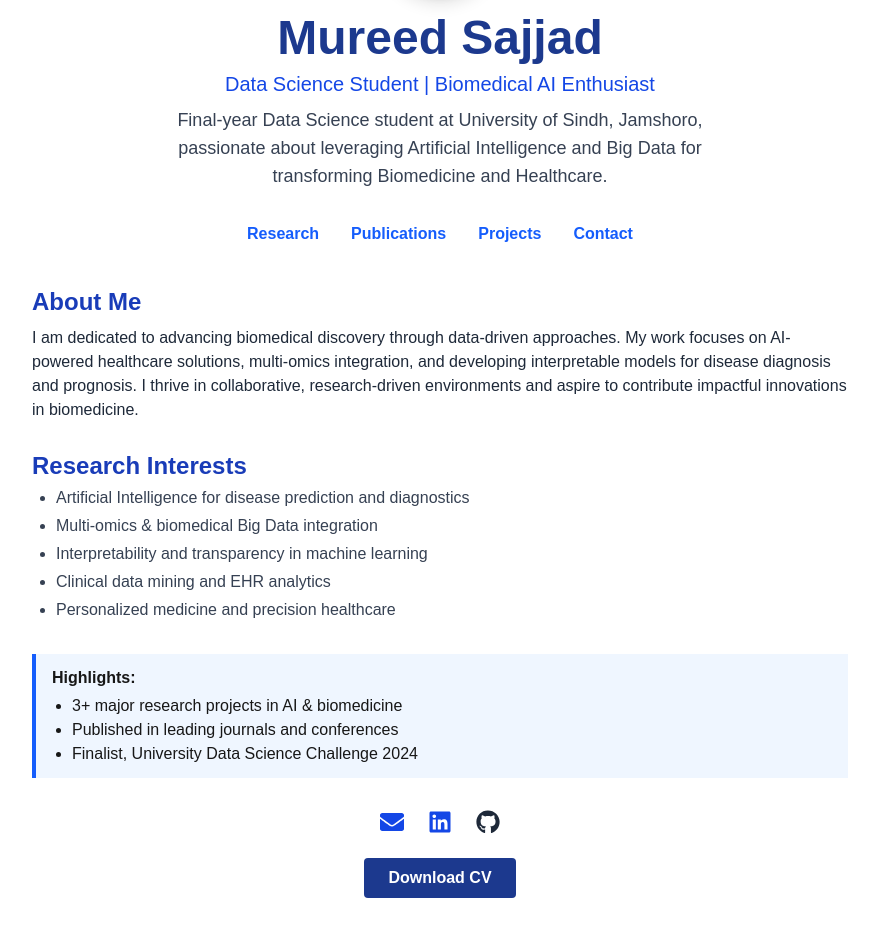
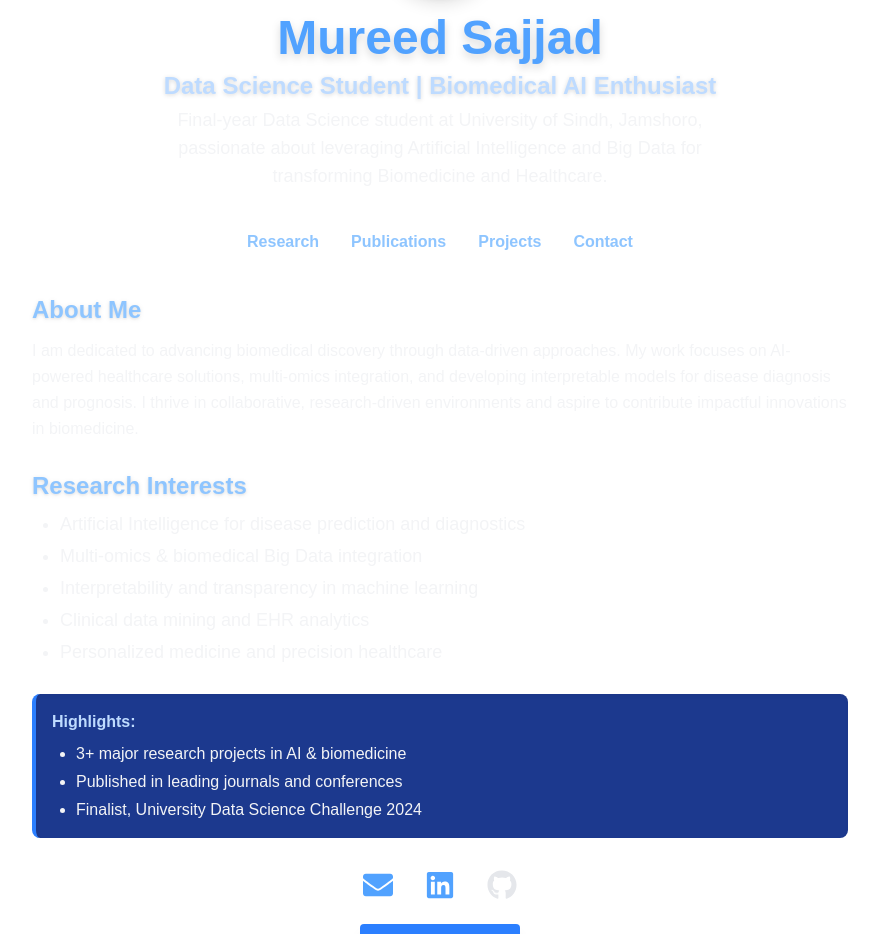
Before and after one commit to MureedSajjad/sajjad-biomedai, a Next.js app: page / in a window 1280 px wide. Shown: the part 258-1192 px from the top of the page, without its empty margins (200-1079 px from the left). Built offline with nearby package versions, Linux system fonts and the light colour scheme.

Commit message:
Update homepage with improved dark theme styling

```diff
--- a/app/page.tsx
+++ b/app/page.tsx
@@ -2,45 +2,47 @@ import { FaLinkedin, FaGithub, FaEnvelope } from "react-icons/fa";
 
 export default function Home() {
   return (
-    <section className="max-w-4xl mx-auto py-12 px-4">
+    <section className="max-w-4xl mx-auto py-12 px-4 text-white">
       {/* HERO SECTION */}
-      <div className="text-center mb-8">
-        <img
-          src="/profile.jpg"
-          alt="Mureed Sajjad"
-          className="w-32 h-32 rounded-full mx-auto shadow-lg mb-4"
-        />
-        <h1 className="text-5xl font-bold text-blue-900 mb-2">Mureed Sajjad</h1>
-        <p className="text-xl text-blue-700 mb-2">
-          Data Science Student | Biomedical AI Enthusiast
-        </p>
-        <p className="text-lg text-gray-700 max-w-xl mx-auto">
+      <div className="text-center mb-10">
+        <div className="flex justify-center">
+          <img
+            src="/profile.jpg"
+            alt="Mureed Sajjad"
+            className="w-32 h-32 rounded-full mx-auto shadow-lg mb-4 border-4 border-blue-700 bg-white object-cover"
+            style={{ objectPosition: "top" }}
+          />
+        </div>
+        <h1 className="text-5xl font-bold text-blue-400 mb-2 drop-shadow-lg">Mureed Sajjad</h1>
+        <p className="text-2xl font-semibold text-blue-200 mb-1 drop-shadow-sm">Data Science Student | Biomedical AI Enthusiast</p>
+        <p className="text-lg text-gray-100 max-w-xl mx-auto mb-4">
           Final-year Data Science student at University of Sindh, Jamshoro, passionate about leveraging Artificial Intelligence and Big Data for transforming Biomedicine and Healthcare.
         </p>
       </div>
 
-      {/* QUICK LINKS/NAVIGATION */}
+      {/* QUICK LINKS / NAVIGATION */}
       <div className="flex justify-center gap-8 mb-10">
-        <a href="/research" className="font-semibold text-blue-600 hover:underline">Research</a>
-        <a href="/publications" className="font-semibold text-blue-600 hover:underline">Publications</a>
-        <a href="/projects" className="font-semibold text-blue-600 hover:underline">Projects</a>
-        <a href="/contact" className="font-semibold text-blue-600 hover:underline">Contact</a>
+        <a href="/research" className="font-semibold text-blue-300 hover:underline hover:text-blue-500 transition">Research</a>
+        <a href="/publications" className="font-semibold text-blue-300 hover:underline hover:text-blue-500 transition">Publications</a>
+        <a href="/projects" className="font-semibold text-blue-300 hover:underline hover:text-blue-500 transition">Projects</a>
+        <a href="/contact" className="font-semibold text-blue-300 hover:underline hover:text-blue-500 transition">Contact</a>
       </div>
 
-      {/* ACADEMIC BIO */}
+      {/* ABOUT SECTION */}
       <div className="mb-7">
-        <h2 className="text-2xl text-blue-800 font-semibold mb-2">About Me</h2>
-        <p className="text-base text-gray-800">
-          I am dedicated to advancing biomedical discovery through data-driven approaches. My work focuses on AI-powered healthcare solutions, multi-omics integration, and developing interpretable models for disease diagnosis and prognosis. I thrive in collaborative, research-driven environments and aspire to contribute impactful innovations in biomedicine.
+        <h2 className="text-2xl text-blue-300 font-bold mb-3 drop-shadow">About Me</h2>
+        <p className="text-base text-gray-100 leading-relaxed">
+          I am dedicated to advancing biomedical discovery through data-driven approaches. My work focuses on AI-powered healthcare solutions, multi-omics integration, and developing interpretable models for disease diagnosis and prognosis.
+          I thrive in collaborative, research-driven environments and aspire to contribute impactful innovations in biomedicine.
         </p>
       </div>
 
       {/* RESEARCH INTERESTS */}
-      <div className="mb-8">
-        <h2 className="text-2xl text-blue-800 font-semibold mb-1">Research Interests</h2>
-        <ul className="list-disc ml-6 text-gray-700 space-y-1">
+      <div className="mb-7">
+        <h2 className="text-2xl text-blue-300 font-bold mb-2 drop-shadow">Research Interests</h2>
+        <ul className="list-disc ml-7 text-lg text-gray-100 space-y-1">
           <li>Artificial Intelligence for disease prediction and diagnostics</li>
-          <li>Multi-omics & biomedical Big Data integration</li>
+          <li>Multi-omics &amp; biomedical Big Data integration</li>
           <li>Interpretability and transparency in machine learning</li>
           <li>Clinical data mining and EHR analytics</li>
           <li>Personalized medicine and precision healthcare</li>
@@ -48,29 +50,29 @@ export default function Home() {
       </div>
 
       {/* HIGHLIGHTS */}
-      <div className="mb-8 border-l-4 border-blue-600 pl-4 py-3 bg-blue-50">
-        <strong>Highlights:</strong>
-        <ul className="list-disc ml-5 mt-1">
-          <li>3+ major research projects in AI & biomedicine</li>
+      <div className="mb-8 border-l-4 border-blue-500 pl-4 py-4 bg-blue-900 bg-opacity-70 rounded-lg shadow-inner">
+        <h3 className="text-blue-200 font-semibold mb-2">Highlights:</h3>
+        <ul className="list-disc ml-6 text-gray-100 text-base space-y-1">
+          <li>3+ major research projects in AI &amp; biomedicine</li>
           <li>Published in leading journals and conferences</li>
           <li>Finalist, University Data Science Challenge 2024</li>
         </ul>
       </div>
 
       {/* SOCIAL & CONTACT */}
-      <div className="flex gap-6 justify-center mb-4 text-2xl">
-        <a href="mailto:2k23-ds-77@usind.edu.pk" className="text-blue-700 hover:text-blue-900" title="Contact Email"><FaEnvelope /></a>
-        <a href="https://www.linkedin.com/in/mureed-sajjad/" target="_blank" rel="noopener noreferrer" className="text-blue-700 hover:text-blue-900" title="LinkedIn"><FaLinkedin /></a>
-        <a href="https://github.com/MureedSajjad" target="_blank" rel="noopener noreferrer" className="text-gray-800 hover:text-gray-900" title="GitHub"><FaGithub /></a>
+      <div className="flex gap-8 justify-center mb-6 text-3xl">
+        <a href="mailto:2k23-ds-77@usind.edu.pk" className="text-blue-400 hover:text-blue-600 transition" title="Contact Email"><FaEnvelope /></a>
+        <a href="https://www.linkedin.com/in/mureed-sajjad/" target="_blank" rel="noopener noreferrer" className="text-blue-400 hover:text-blue-600 transition" title="LinkedIn"><FaLinkedin /></a>
+        <a href="https://github.com/MureedSajjad" target="_blank" rel="noopener noreferrer" className="text-gray-200 hover:text-white transition" title="GitHub"><FaGithub /></a>
       </div>
 
       {/* CV Download */}
-      <div className="text-center">
+      <div className="text-center mt-6">
         <a
           href="/Mureed_Sajjad_CV.pdf"
           target="_blank"
           rel="noopener noreferrer"
-          className="inline-block px-6 py-2 mt-2 bg-blue-900 text-white font-semibold rounded hover:bg-blue-700 transition duration-200"
+          className="inline-block px-7 py-3 bg-blue-500 text-white font-bold rounded shadow-lg hover:bg-blue-700 transition"
         >
           Download CV
         </a>
```
